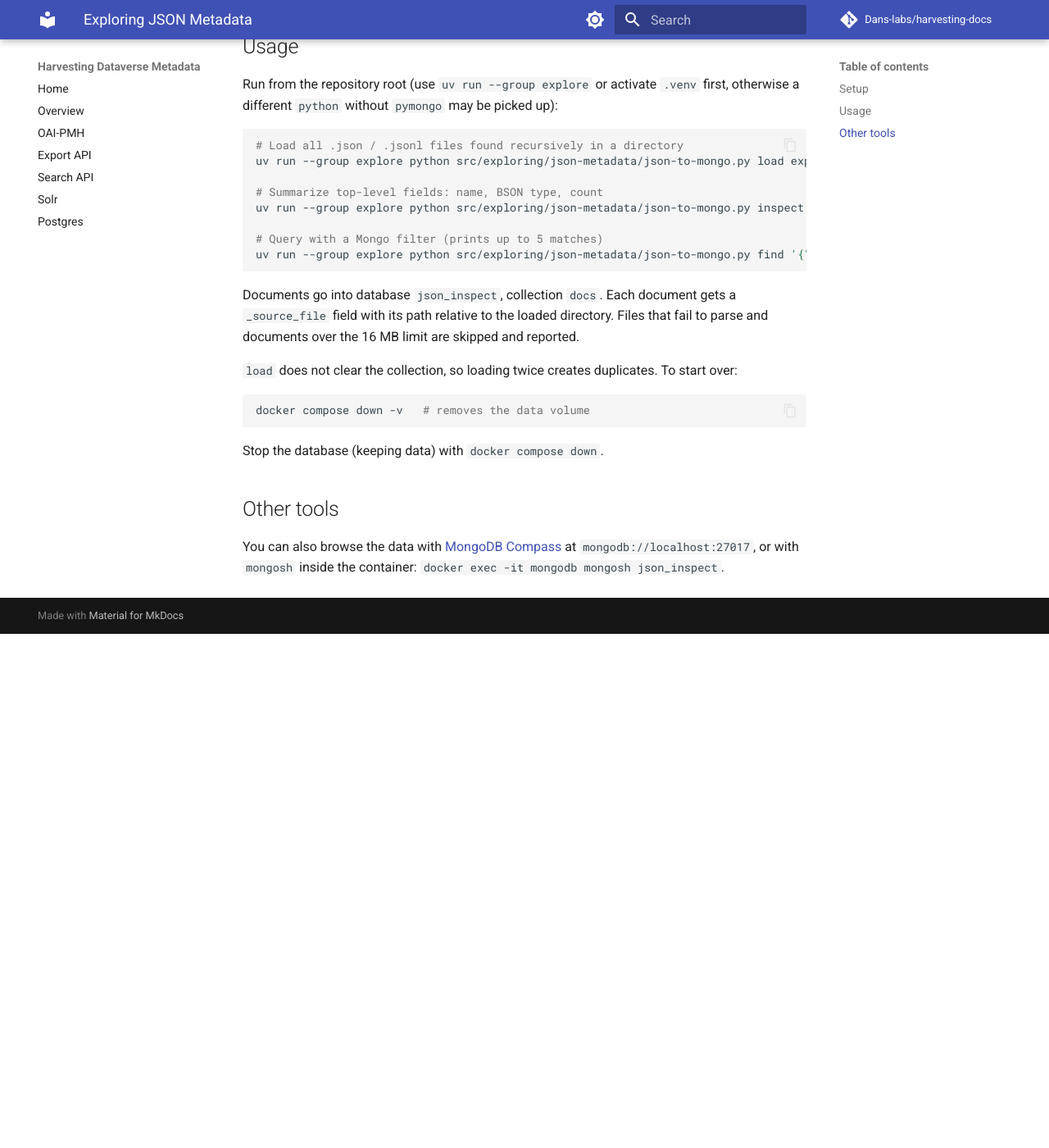
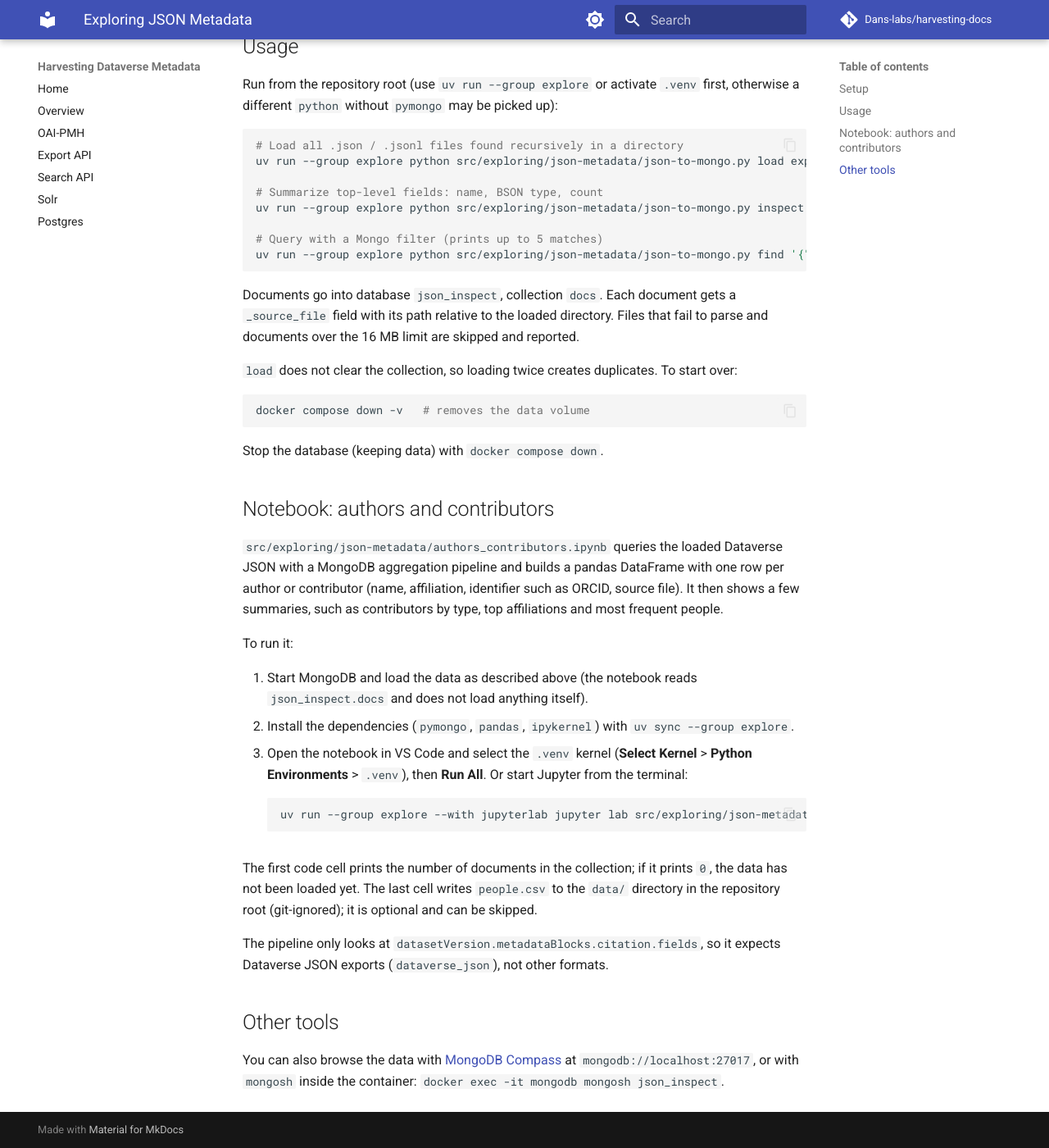
Before and after one commit to Dans-labs/harvesting-docs, an MkDocs documentation site: the page built from docs/ExploringJsonMetadata.md, in a window 1280 px wide and 1400 px high, scrolled down 731 px. Shown: the whole window at 82% size. Built offline with MkDocs 1.6.1 and Material for MkDocs 9.7.7, drawn with Linux system fonts in a browser that asks for light colours; comment, search, counter and statistics services are not loaded; before the commit the page ends 1504 px from its top, so only the background shows below that.

Commit message:
Added Jupyter notebook for extracting information about authors and contributors

````diff
--- a/docs/ExploringJsonMetadata.md
+++ b/docs/ExploringJsonMetadata.md
@@ -42,6 +42,24 @@ docker compose down -v   # removes the data volume
 
 Stop the database (keeping data) with `docker compose down`.
 
+## Notebook: authors and contributors
+
+`src/exploring/json-metadata/authors_contributors.ipynb` queries the loaded Dataverse JSON with a MongoDB aggregation pipeline and builds a pandas DataFrame with one row per author or contributor (name, affiliation, identifier such as ORCID, source file). It then shows a few summaries, such as contributors by type, top affiliations and most frequent people.
+
+To run it:
+
+1. Start MongoDB and load the data as described above (the notebook reads `json_inspect.docs` and does not load anything itself).
+2. Install the dependencies (`pymongo`, `pandas`, `ipykernel`) with `uv sync --group explore`.
+3. Open the notebook in VS Code and select the `.venv` kernel (**Select Kernel** > **Python Environments** > `.venv`), then **Run All**. Or start Jupyter from the terminal:
+
+    ```bash
+    uv run --group explore --with jupyterlab jupyter lab src/exploring/json-metadata/authors_contributors.ipynb
+    ```
+
+The first code cell prints the number of documents in the collection; if it prints `0`, the data has not been loaded yet. The last cell writes `people.csv` to the `data/` directory in the repository root (git-ignored); it is optional and can be skipped.
+
+The pipeline only looks at `datasetVersion.metadataBlocks.citation.fields`, so it expects Dataverse JSON exports (`dataverse_json`), not other formats.
+
 ## Other tools
 
 You can also browse the data with [MongoDB Compass](https://www.mongodb.com/products/tools/compass) at `mongodb://localhost:27017`, or with `mongosh` inside the container: `docker exec -it mongodb mongosh json_inspect`.
--- a/pyproject.toml
+++ b/pyproject.toml
@@ -30,4 +30,6 @@ docs = [
 ]
 explore = [
     "pymongo>=4.9",
+    "pandas>=2.2",
+    "ipykernel>=6.29",
 ]
````
Also changed, not shown: src/exploring/json-metadata/authors_contributors.ipynb (added), 2 other files.
